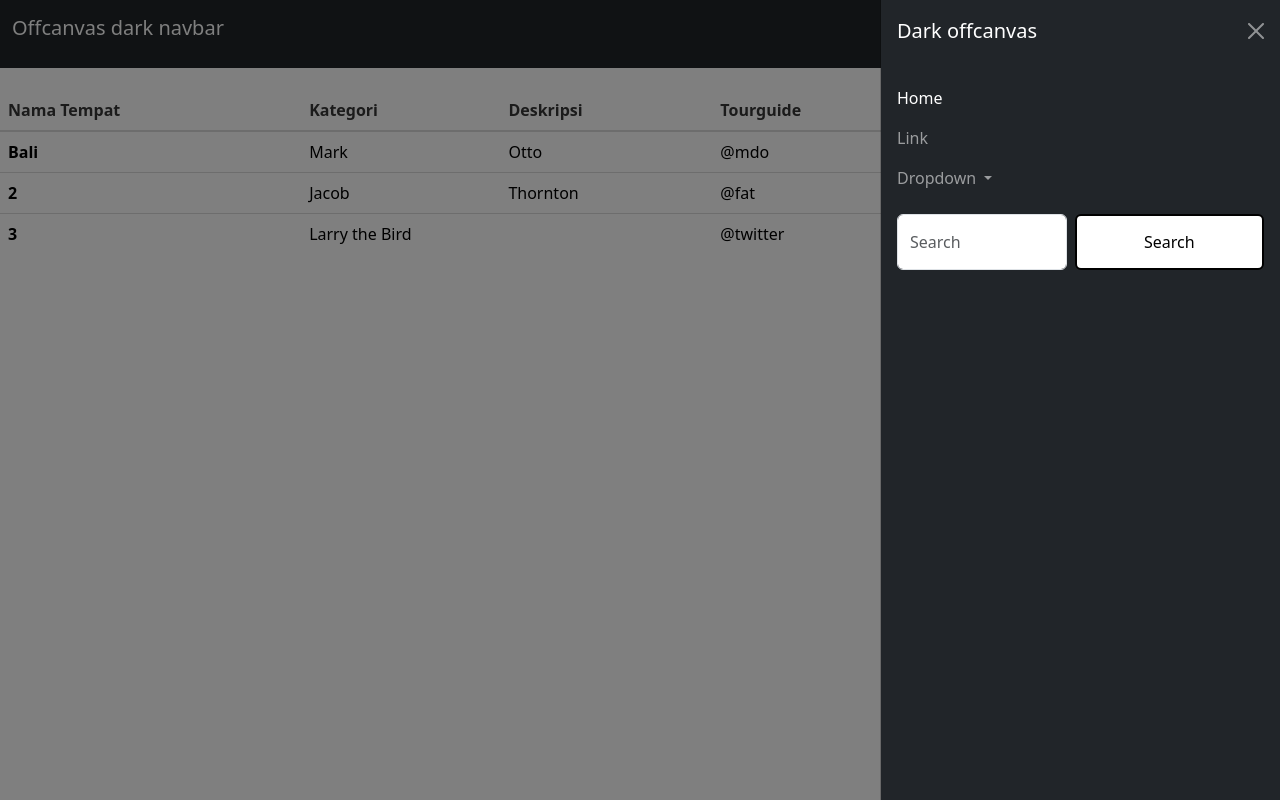
After one commit to ikrom8/projek-akhirLX, a Flask app: page /discoveradm in a window 1280 px wide, after a click that opens the changed part. The commit adds this page. Run offline with Flask 3, Linux system fonts and the light colour scheme.

Commit message:
new update

```diff
--- a/app.py
+++ b/app.py
@@ -27,5 +27,13 @@ def discover():
 def detail():
     return render_template('detail.html')
 
+@app.route('/about')
+def about():
+    return render_template('about.html')
+
+@app.route('/discoveradm')
+def discover_admin():
+    return render_template('discoveradm.html')
+
 if __name__== '__main__':
     app.run('0.0.0.0',port=5000, debug=True)
--- a/static/syle.css
+++ b/static/syle.css
@@ -32,7 +32,28 @@
     margin-bottom: 70px;
 }
 
-.picture{
+.card-detail{
     margin-top: 90px;
+    height: 800px;
+    width: 900px;
+}
 
+#TgdProfile{
+    height: 32px;
+    width: 32px;
+    border-radius: 50%;
 }
+
+.btn{
+    border: 2px solid black;
+    background-color: white;
+    color: black;
+    padding: 14px 28px;
+    font-size: 16px;
+    cursor: pointer;
+    width: 100%;
+}
+
+.table{
+    margin-top: 90px;
+}
--- a/templates/about.html
+++ b/templates/about.html
@@ -73,7 +73,7 @@ footer {
 
             <p>Tim kami terdiri dari para profesional di bidangnya, yang memiliki komitmen untuk memberikan pelayanan terbaik kepada pelanggan kami. Kami memahami bahwa setiap perjalanan dan pengalaman adalah unik, dan kami berusaha untuk memastikan setiap pelanggan mendapatkan layanan yang sesuai dengan kebutuhannya.</p>
 
-            <img src="gambarabout.jpg" alt="Wisata Image" style="max-width: 100%; height: auto; border-radius: 8px; margin-top: 20px;">
+            <img src="{{url_for('static', filename =  'gambarabout.jpg')}}" alt="Wisata Image" style="max-width: 100%; height: auto; border-radius: 8px; margin-top: 20px;">
 
         </section>
     </main>
@@ -81,9 +81,9 @@ footer {
     <footer>
         <p>ORACLE</p>
     <nav>
-        <a href="home.html">Home</a> |
+        <a href="/">Home</a> |
         <a href="layanan.html">Layanan</a> |
-        <a href="about.html">tentang kami</a>
+        <a href="/about">tentang kami</a>
     </nav>
     </footer>
 
--- /dev/null
+++ b/templates/discoveradm.html
@@ -0,0 +1,111 @@
+<!DOCTYPE html>
+<html lang="en">
+<head>
+    <meta charset="UTF-8">
+    <meta name="viewport" content="width=device-width, initial-scale=1.0">
+    <title>Discover</title>
+
+        <!-- link bulma -->
+        <link
+        rel="stylesheet"
+        href="https://cdn.jsdelivr.net/npm/bulma@0.9.4/css/bulma.min.css"
+      />
+      <!-- link bootstrap -->
+      <link
+        href="https://cdn.jsdelivr.net/npm/bootstrap@5.3.2/dist/css/bootstrap.min.css"
+        rel="stylesheet"
+        integrity="sha384-T3c6CoIi6uLrA9TneNEoa7RxnatzjcDSCmG1MXxSR1GAsXEV/Dwwykc2MPK8M2HN"
+        crossorigin="anonymous"
+      />
+      <script
+        src="https://cdn.jsdelivr.net/npm/bootstrap@5.3.2/dist/js/bootstrap.bundle.min.js"
+        integrity="sha384-C6RzsynM9kWDrMNeT87bh95OGNyZPhcTNXj1NW7RuBCsyN/o0jlpcV8Qyq46cDfL"
+        crossorigin="anonymous"
+      ></script>
+      <!-- Jquery CDN -->
+      <script
+        src="https://code.jquery.com/jquery-3.7.1.js"
+        integrity="sha256-eKhayi8LEQwp4NKxN+CfCh+3qOVUtJn3QNZ0TciWLP4="
+        crossorigin="anonymous"
+      ></script>
+
+      <!-- link Css -->
+      <link rel="stylesheet" href="/static/syle.css">
+</head>
+<body>
+    <nav class="navbar navbar-dark bg-dark fixed-top">
+        <div class="container-fluid">
+          <a class="navbar-brand" href="#">Offcanvas dark navbar</a>
+          <button class="navbar-toggler" type="button" data-bs-toggle="offcanvas" data-bs-target="#offcanvasDarkNavbar" aria-controls="offcanvasDarkNavbar" aria-label="Toggle navigation">
+            <span class="navbar-toggler-icon"></span>
+          </button>
+          <div class="offcanvas offcanvas-end text-bg-dark" tabindex="-1" id="offcanvasDarkNavbar" aria-labelledby="offcanvasDarkNavbarLabel">
+            <div class="offcanvas-header">
+              <h5 class="offcanvas-title" id="offcanvasDarkNavbarLabel">Dark offcanvas</h5>
+              <button type="button" class="btn-close btn-close-white" data-bs-dismiss="offcanvas" aria-label="Close"></button>
+            </div>
+            <div class="offcanvas-body">
+              <ul class="navbar-nav justify-content-end flex-grow-1 pe-3">
+                <li class="nav-item">
+                  <a class="nav-link active" aria-current="page" href="#">Home</a>
+                </li>
+                <li class="nav-item">
+                  <a class="nav-link" href="#">Link</a>
+                </li>
+                <li class="nav-item dropdown">
+                  <a class="nav-link dropdown-toggle" href="#" role="button" data-bs-toggle="dropdown" aria-expanded="false">
+                    Dropdown
+                  </a>
+                  <ul class="dropdown-menu dropdown-menu-dark">
+                    <li><a class="dropdown-item" href="#">Action</a></li>
+                    <li><a class="dropdown-item" href="#">Another action</a></li>
+                    <li>
+                      <hr class="dropdown-divider">
+                    </li>
+                    <li><a class="dropdown-item" href="#">Something else here</a></li>
+                  </ul>
+                </li>
+              </ul>
+              <form class="d-flex mt-3" role="search">
+                <input class="form-control me-2" type="search" placeholder="Search" aria-label="Search">
+                <button class="btn btn-success" type="submit">Search</button>
+              </form>
+            </div>
+          </div>
+        </div>
+      </nav>
+
+    <table class="table">
+        <thead>
+          <tr>
+            <th scope="col">Nama Tempat</th>
+            <th scope="col">Kategori</th>
+            <th scope="col">Deskripsi</th>
+            <th scope="col">Tourguide</th>
+            <th scope="col">Edit</th>
+            <th scope="col">Hapus   ww</th>
+          </tr>
+        </thead>
+        <tbody>
+          <tr>
+            <th scope="row">Bali</th>
+            <td>Mark</td>
+            <td>Otto</td>
+            <td>@mdo</td>
+          </tr>
+          <tr>
+            <th scope="row">2</th>
+            <td>Jacob</td>
+            <td>Thornton</td>
+            <td>@fat</td>
+            <td></td>
+          </tr>
+          <tr>
+            <th scope="row">3</th>
+            <td colspan="2">Larry the Bird</td>
+            <td>@twitter</td>
+          </tr>
+        </tbody>
+      </table>
+</body>
+</html>
--- a/templates/home.html
+++ b/templates/home.html
@@ -63,7 +63,7 @@
               </a>
 
               <div class="navbar-dropdown">
-                <a class="navbar-item">
+                <a class="navbar-item" href="/about">
                   About
                 </a>
                 <a class="navbar-item">
```
Also changed, not shown: templates/detail.html (+58 -7 lines).
